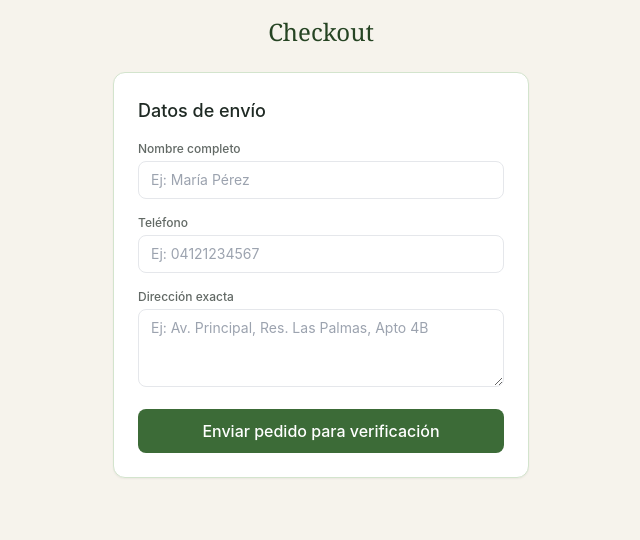
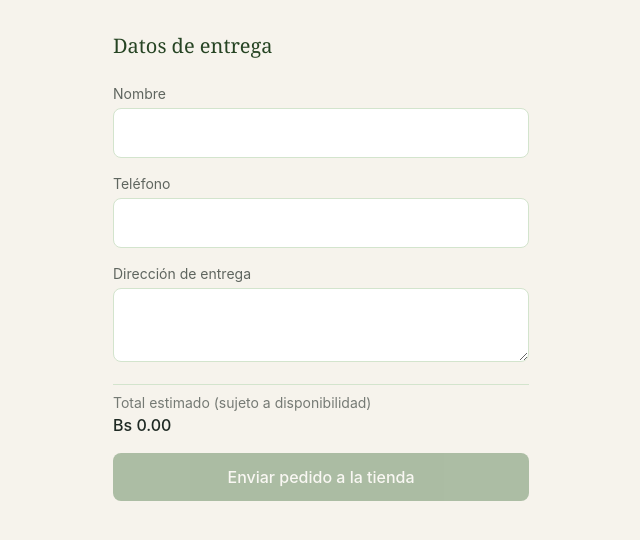
Before and after one commit to carlossgomz/delivery, a Next.js app: page /checkout in a window 1280 px wide. Shown: the top 540 px of the page, without its empty margins (319-959 px from the left). Built offline with nearby package versions, Linux system fonts and the light colour scheme; no server answers; the database is empty.

Commit message:
arreglado

```diff
--- a/app/api/orders/stream/route.ts
+++ b/app/api/orders/stream/route.ts
@@ -17,7 +17,7 @@ export async function GET(req: NextRequest) {
         try {
           controller.enqueue(encoder.encode(`event: ${event}\ndata: ${JSON.stringify(data)}\n\n`));
         } catch {
-          // Captura silenciosa por si el cliente se desconecta abruptamente
+          // Ignorar si la conexión se cierra repentinamente
         }
       }
 
@@ -33,7 +33,7 @@ export async function GET(req: NextRequest) {
       orderEvents.on("nuevo_pedido", onNewOrder);
       orderEvents.on("pedido_actualizado", onOrderUpdated);
 
-      // Latido (heartbeat) para mantener viva la conexión a través de proxies/navegadores.
+      // Latido constante para mantener vivo el canal
       const heartbeat = setInterval(() => {
         try {
           controller.enqueue(encoder.encode(`: ping\n\n`));
@@ -49,7 +49,7 @@ export async function GET(req: NextRequest) {
         try {
           controller.close();
         } catch {
-          // Ignorar si el controlador ya fue cerrado
+          // Si el canal ya cerró
         }
       });
     }
--- a/app/checkout/page.tsx
+++ b/app/checkout/page.tsx
@@ -1,72 +1,74 @@
 "use client";
 
-import { useState } from "react";
+import { useEffect, useState } from "react";
+import { useRouter } from "next/navigation";
 
-type OrderItem = {
-  id: string;
-  cantidad: number;
-  precioUsd: number;
-  disponible: boolean | null;
-  product: { nombre: string };
-};
+type Product = { id: string; nombre: string; precioUsd: number };
+type CartLine = { productId: string; cantidad: number };
 
-type Order = {
-  id: string;
-  clienteNombre: string;
-  clienteTelefono: string;
-  direccion: string;
-  estado: string;
-  totalUsd: number | null;
-  totalBs: number | null;
-  comprobanteUrl: string | null;
-  notaPago?: string | null;
-  items: OrderItem[];
-};
+const CART_KEY = "delivery_cart";
 
 export default function CheckoutPage() {
-  const [order, setOrder] = useState<Order | null>(null);
-  const [orderId, setOrderId] = useState<string>("");
-  const [estado, setEstado] = useState<string>("DATOS_ENVIO");
-  const [enviando, setEnviando] = useState<boolean>(false);
-
-  // Formulario
+  const router = useRouter();
+  const [products, setProducts] = useState<Product[]>([]);
+  const [cart, setCart] = useState<CartLine[]>([]);
+  const [tasaCambio, setTasaCambio] = useState(0);
   const [nombre, setNombre] = useState("");
   const [telefono, setTelefono] = useState("");
   const [direccion, setDireccion] = useState("");
+  const [orderId, setOrderId] = useState<string | null>(null);
+  const [estado, setEstado] = useState<string | null>(null);
+  const [enviando, setEnviando] = useState(false);
+
+  // Estados para comprobante o referencia/nota
+  const [archivoComprobante, setArchivoComprobante] = useState<File | null>(null);
   const [notaPago, setNotaPago] = useState("");
-  const [archivoComprobante, setArchivoComprobante] = useState<File | null>(null);
 
-  // Paso 1: Crear pedido inicial
-  async function crearPedido(e: React.FormEvent) {
-    e.preventDefault();
-    if (!nombre || !telefono || !direccion) return;
+  useEffect(() => {
+    async function load() {
+      const [pRes, cRes] = await Promise.all([fetch("/api/products"), fetch("/api/config")]);
+      setProducts((await pRes.json()).products);
+      setTasaCambio((await cRes.json()).tasaCambio);
+      const saved = localStorage.getItem(CART_KEY);
+      if (saved) setCart(JSON.parse(saved));
+    }
+    load();
+  }, []);
 
+  useEffect(() => {
+    if (!orderId) return;
+    const interval = setInterval(async () => {
+      const res = await fetch(`/api/orders/${orderId}`);
+      const data = await res.json();
+      setEstado(data.order.estado);
+    }, 4000);
+    return () => clearInterval(interval);
+  }, [orderId]);
+
+  const totalUsd = cart.reduce((sum, l) => {
+    const p = products.find((pr) => pr.id === l.productId);
+    return sum + (p ? p.precioUsd * l.cantidad : 0);
+  }, 0);
+
+  async function enviarPedido() {
     setEnviando(true);
-    try {
     const res = await fetch("/api/orders", {
       method: "POST",
       headers: { "Content-Type": "application/json" },
       body: JSON.stringify({
         clienteNombre: nombre,
         clienteTelefono: telefono,
-          direccion
+        direccion,
+        items: cart
       })
     });
-
     const data = await res.json();
-      if (data.order) {
-        setOrder(data.order);
     setOrderId(data.order.id);
-        setEstado(data.order.estado); // PENDIENTE_VERIFICACION
-      }
-    } catch (error) {
-      console.error("Error al crear el pedido:", error);
-    } finally {
+    setEstado(data.order.estado);
+    localStorage.removeItem(CART_KEY);
     setEnviando(false);
   }
-  }
 
-  // Paso 2: Procesar pago (Subida de nota/comprobante)
   async function procesarPago() {
     if (!orderId) return;
     setEnviando(true);
@@ -74,182 +76,190 @@ export default function CheckoutPage() {
     let url = "";
 
     if (archivoComprobante) {
-      try {
       const formData = new FormData();
       formData.append("file", archivoComprobante);
-        const uploadRes = await fetch("/api/upload", {
-          method: "POST",
-          body: formData
-        });
+      const uploadRes = await fetch("/api/upload", { method: "POST", body: formData });
       const uploadData = await uploadRes.json();
       url = uploadData.url;
-      } catch (err) {
-        console.error("Error al subir el comprobante:", err);
-      }
     }
 
-    try {
-      const res = await fetch(`/api/orders/${orderId}`, {
+    // Actualizamos el pedido en la BD con el estado PAGO_RECIBIDO para el Admin
+    await fetch(`/api/orders/${orderId}`, {
       method: "PATCH",
       headers: { "Content-Type": "application/json" },
       body: JSON.stringify({
-          estado: "PAGO_EN_REVISION",
+        estado: "PAGO_RECIBIDO",
         comprobanteUrl: url || undefined,
-          notaPago: notaPago || undefined,
-          nota: notaPago || undefined,
-          referencia: notaPago || undefined
+        notaPago: notaPago || undefined
       })
     });
 
-      const data = await res.json();
-
-      if (data.order) {
-        setOrder(data.order);
-        setEstado(data.order.estado);
-      } else {
-        setEstado("PAGO_EN_REVISION");
-      }
-    } catch (error) {
-      console.error("Error al procesar el pago:", error);
-    } finally {
+    setEstado("PAGO_RECIBIDO");
     setEnviando(false);
   }
-  }
 
+  if (orderId) {
     return (
-    <div className="max-w-md mx-auto p-4 space-y-6">
-      <h1 className="font-display text-2xl text-leaf-800 text-center">Checkout</h1>
+      <main className="max-w-md mx-auto px-4 py-10 text-center">
+        <h1 className="font-display text-xl text-leaf-800 mb-2">Pedido enviado</h1>
+        <p className="text-ink/70 mb-6">Número de pedido: {orderId.slice(0, 8)}</p>
 
-      {/* VISTA 1: DATOS DE ENVÍO */}
-      {estado === "DATOS_ENVIO" && !order && (
-        <form onSubmit={crearPedido} className="space-y-4 bg-white p-6 rounded-xl border border-leaf-100 shadow-sm">
-          <h2 className="font-medium text-lg text-ink">Datos de envío</h2>
-          <div>
-            <label className="block text-xs font-medium text-ink/70 mb-1">Nombre completo</label>
-            <input
-              type="text"
-              required
-              value={nombre}
-              onChange={(e) => setNombre(e.target.value)}
-              className="w-full px-3 py-2 border border-leaf-200 rounded-lg text-sm focus:outline-none focus:ring-2 focus:ring-leaf-500"
-              placeholder="Ej: María Pérez"
-            />
-          </div>
-          <div>
-            <label className="block text-xs font-medium text-ink/70 mb-1">Teléfono</label>
-            <input
-              type="tel"
-              required
-              value={telefono}
-              onChange={(e) => setTelefono(e.target.value)}
-              className="w-full px-3 py-2 border border-leaf-200 rounded-lg text-sm focus:outline-none focus:ring-2 focus:ring-leaf-500"
-              placeholder="Ej: 04121234567"
-            />
-          </div>
-          <div>
-            <label className="block text-xs font-medium text-ink/70 mb-1">Dirección exacta</label>
-            <textarea
-              required
-              value={direccion}
-              onChange={(e) => setDireccion(e.target.value)}
-              className="w-full px-3 py-2 border border-leaf-200 rounded-lg text-sm focus:outline-none focus:ring-2 focus:ring-leaf-500"
-              rows={3}
-              placeholder="Ej: Av. Principal, Res. Las Palmas, Apto 4B"
-            />
-          </div>
-          <button
-            type="submit"
-            disabled={enviando}
-            className="w-full py-2.5 bg-leaf-600 text-white font-medium rounded-lg hover:bg-leaf-700 transition-colors disabled:opacity-50"
-          >
-            {enviando ? "Enviando..." : "Enviar pedido para verificación"}
-          </button>
-        </form>
+        {estado === "PENDIENTE_VERIFICACION" && (
+          <p className="text-clay-600">La tienda está confirmando qué productos tiene disponibles…</p>
         )}
 
-      {/* VISTA 2: ESPERANDO VERIFICACIÓN DE STOCK (ADMIN) */}
-      {(estado === "PENDIENTE_VERIFICACION" || order?.estado === "PENDIENTE_VERIFICACION") && (
-        <div className="bg-amber-50 border border-amber-200 p-6 rounded-xl text-center space-y-3">
-          <div className="text-3xl">⏳</div>
-          <h2 className="font-medium text-amber-900">Verificando disponibilidad</h2>
-          <p className="text-xs text-amber-800/80 leading-relaxed">
-            Estamos confirmando la existencia de los productos de tu pedido en la tienda. En breve se habilitará el monto y los datos de Pago Móvil.
+        {estado === "ESPERANDO_PAGO" && (
+          <div className="text-left bg-white rounded-lg border border-leaf-100 p-4 space-y-4">
+            <p className="text-sm text-ink/80 font-medium">
+              ¡Tu pedido está listo! 🎉 Realiza tu Pago Móvil y confirma tu compra a continuación.
+            </p>
+
+            {/* Monto total */}
+            <div className="p-3 bg-leaf-100/30 rounded-lg border border-leaf-100">
+              <p className="text-xs text-ink/60">Monto total a pagar:</p>
+              <p className="text-lg font-bold text-leaf-800">
+                Bs {(totalUsd * tasaCambio).toFixed(2)}
               </p>
             </div>
-      )}
 
-      {/* VISTA 3: PAGO MÓVIL (ESPERANDO_PAGO) */}
-      {(estado === "ESPERANDO_PAGO" || order?.estado === "ESPERANDO_PAGO") && (
-        <div className="bg-white p-6 rounded-xl border border-leaf-100 shadow-sm space-y-4">
-          <div className="text-center">
-            <span className="text-xs font-medium text-leaf-600 bg-leaf-50 px-3 py-1 rounded-full">
-              ¡Stock verificado!
-            </span>
-            <h2 className="font-medium text-lg text-ink mt-2">Realiza tu Pago Móvil</h2>
+            {/* DATOS DE PAGO MÓVIL */}
+            <div className="p-3 bg-leaf-50/50 rounded-lg border border-leaf-100 text-xs text-ink/90 space-y-1.5">
+              <p className="font-bold text-leaf-800 flex items-center gap-1 text-sm mb-1">
+                📲 Datos para Pago Móvil
+              </p>
+              <p><span className="font-semibold text-leaf-800">🏛️ Banco:</span> Banesco (0134)</p>
+              <p><span className="font-semibold text-leaf-800">📱 Teléfono:</span> 0426-6215863</p>
+              <p><span className="font-semibold text-leaf-800">🪪 Cédula:</span> V-10073649</p>
             </div>
 
-          <div className="bg-leaf-50/60 p-4 rounded-lg border border-leaf-100 space-y-1 text-sm text-ink/80">
-            <p><span className="font-medium">Total a pagar:</span> ${order?.totalUsd?.toFixed(2)}</p>
-            <p className="text-lg font-bold text-leaf-800">Bs {order?.totalBs?.toFixed(2)}</p>
-            <hr className="my-2 border-leaf-100" />
-            <p className="text-xs text-ink/60"><span className="font-semibold text-ink/80">Banco:</span> Banesco (0134)</p>
-            <p className="text-xs text-ink/60"><span className="font-semibold text-ink/80">Teléfono:</span> 0412-0000000</p>
-            <p className="text-xs text-ink/60"><span className="font-semibold text-ink/80">C.I / RIF:</span> V-12345678</p>
-          </div>
-
-          <div className="space-y-3 pt-2">
+            {/* OPCIÓN 1: Subir imagen */}
             <div>
-              <label className="block text-xs font-medium text-ink/70 mb-1">
-                Número de referencia o Nota (Opcional)
-              </label>
-              <input
-                type="text"
-                value={notaPago}
-                onChange={(e) => setNotaPago(e.target.value)}
-                className="w-full px-3 py-2 border border-leaf-200 rounded-lg text-sm focus:outline-none focus:ring-2 focus:ring-leaf-500"
-                placeholder="Ej: Ref 482910 o Nombre del titular"
-              />
-            </div>
-
-            <div>
-              <label className="block text-xs font-medium text-ink/70 mb-1">
-                Comprobante de pago (Opcional)
+              <label className="block text-xs text-ink/70 mb-1">
+                🖼️ Adjuntar capture del comprobante (opcional):
               </label>
               <input
                 type="file"
                 accept="image/*"
                 onChange={(e) => setArchivoComprobante(e.target.files?.[0] || null)}
-                className="w-full text-xs text-ink/70 file:mr-3 file:py-2 file:px-3 file:rounded-lg file:border-0 file:text-xs file:font-medium file:bg-leaf-50 file:text-leaf-700 hover:file:bg-leaf-100"
+                className="block w-full text-sm text-ink/70 file:mr-3 file:py-2 file:px-4 file:rounded-md file:border-0 file:text-xs file:font-medium file:bg-leaf-600 file:text-white hover:file:bg-leaf-800 cursor-pointer"
               />
             </div>
 
+            {/* OPCIÓN 2: Texto / Referencia */}
+            <div>
+              <label className="block text-xs text-ink/70 mb-1">
+                💬 O escribe aquí el N° de referencia o mensaje:
+              </label>
+              <input
+                type="text"
+                placeholder="Ej: Ref #123456 o pago enviado por mensaje"
+                value={notaPago}
+                onChange={(e) => setNotaPago(e.target.value)}
+                className="w-full text-sm border border-leaf-100 rounded-lg px-3 py-2 bg-white focus:outline-none focus:ring-1 focus:ring-leaf-600"
+              />
+            </div>
+
+            {/* BOTÓN FINALIZAR COMPRA */}
             <button
+              disabled={enviando}
               onClick={procesarPago}
-              disabled={enviando}
-              className="w-full py-2.5 bg-leaf-600 text-white font-medium rounded-lg hover:bg-leaf-700 transition-colors disabled:opacity-50 mt-2"
+              className="w-full mt-2 py-3 rounded-lg bg-leaf-600 text-white font-medium hover:bg-leaf-800 transition-colors disabled:opacity-40"
             >
-              {enviando ? "Procesando..." : "Finalizar compra ✨"}
+              {enviando ? "Procesando pago…" : "Finalizar compra ✨"}
             </button>
-          </div>
           </div>
         )}
 
-      {/* VISTA 4: COMPRA FINALIZADA / EN REVISIÓN */}
-      {(estado === "PAGO_EN_REVISION" || estado === "PAGO_RECIBIDO" || order?.estado === "PAGO_EN_REVISION" || order?.estado === "PAGO_RECIBIDO" || order?.estado === "CONFIRMADO") && (
-        <div className="bg-white p-6 rounded-xl border border-leaf-100 shadow-sm text-center space-y-4">
-          <div className="text-4xl">✨</div>
-          <h2 className="text-xl font-medium text-leaf-800">¡Pago enviado con éxito!</h2>
-          <p className="text-xs text-ink/70 leading-relaxed">
-            Hemos recibido los datos de tu pago. La tienda verificará la transferencia y preparará tu pedido.
+        {/* PANTALLA DE COMPRA REALIZADA / PAGO RECIBIDO */}
+        {(estado === "PAGO_RECIBIDO" || estado === "PAGO_EN_REVISION") && (
+          <div className="bg-white rounded-lg border border-leaf-100 p-6 space-y-4">
+            <div className="text-4xl">🛍️✨</div>
+            <h2 className="text-lg font-bold text-leaf-800">¡Compra realizada con éxito!</h2>
+            <p className="text-sm text-ink/70">
+              Hemos recibido la información de tu pago. La tienda está verificando los detalles para comenzar a preparar tu pedido.
             </p>
-          <a
-            href="/"
-            className="inline-block px-6 py-2 bg-leaf-600 text-white rounded-lg text-sm font-medium hover:bg-leaf-700 transition-colors"
+            <button
+              onClick={() => router.push("/")}
+              className="w-full py-3 rounded-lg bg-leaf-600 text-white font-medium hover:bg-leaf-800 transition-colors"
             >
               Volver al catálogo
-          </a>
+            </button>
           </div>
         )}
+
+        {(estado === "CONFIRMADO" || estado === "EN_PREPARACION") && (
+          <div className="bg-white rounded-lg border border-leaf-100 p-6 space-y-4">
+            <p className="text-leaf-600 font-medium">✅ Pago confirmado. Tu pedido está en preparación.</p>
+            <button
+              onClick={() => router.push("/")}
+              className="w-full py-3 rounded-lg bg-leaf-600 text-white font-medium hover:bg-leaf-800 transition-colors"
+            >
+              Volver al catálogo
+            </button>
           </div>
+        )}
+
+        {estado === "CANCELADO" && (
+          <div className="bg-white rounded-lg border border-alert-100 p-6 space-y-4">
+            <p className="text-alert-600">
+              Ningún producto del pedido quedó disponible. La tienda debería haberte contactado.
+            </p>
+            <button
+              onClick={() => router.push("/")}
+              className="w-full py-3 rounded-lg border border-leaf-100 text-ink/80 font-medium"
+            >
+              Volver al catálogo
+            </button>
+          </div>
+        )}
+      </main>
     );
   }
+
+  return (
+    <main className="max-w-md mx-auto px-4 py-8">
+      <h1 className="font-display text-xl text-leaf-800 mb-6">Datos de entrega</h1>
+      <div className="space-y-4">
+        <div>
+          <label className="block text-sm text-ink/70 mb-1">Nombre</label>
+          <input
+            value={nombre}
+            onChange={(e) => setNombre(e.target.value)}
+            className="w-full border border-leaf-100 rounded-lg px-3 py-3"
+          />
+        </div>
+        <div>
+          <label className="block text-sm text-ink/70 mb-1">Teléfono</label>
+          <input
+            value={telefono}
+            onChange={(e) => setTelefono(e.target.value)}
+            className="w-full border border-leaf-100 rounded-lg px-3 py-3"
+          />
+        </div>
+        <div>
+          <label className="block text-sm text-ink/70 mb-1">Dirección de entrega</label>
+          <textarea
+            value={direccion}
+            onChange={(e) => setDireccion(e.target.value)}
+            className="w-full border border-leaf-100 rounded-lg px-3 py-3"
+          />
+        </div>
+
+        <div className="pt-2 border-t border-leaf-100">
+          <p className="text-sm text-ink/60">Total estimado (sujeto a disponibilidad)</p>
+          <p className="font-medium">
+            Bs {(totalUsd * tasaCambio).toFixed(2)}
+          </p>
+        </div>
+
+        <button
+          disabled={!nombre || !telefono || !direccion || enviando}
+          onClick={enviarPedido}
+          className="w-full py-3 rounded-lg bg-leaf-600 text-white font-medium disabled:opacity-40"
+        >
+          {enviando ? "Enviando…" : "Enviar pedido a la tienda"}
+        </button>
+      </div>
+    </main>
+  );
+}
```
Also changed, not shown: app/admin/pedidos/page.tsx (+4 -5 lines). Lines whose indentation alone changed are shown as unchanged.
